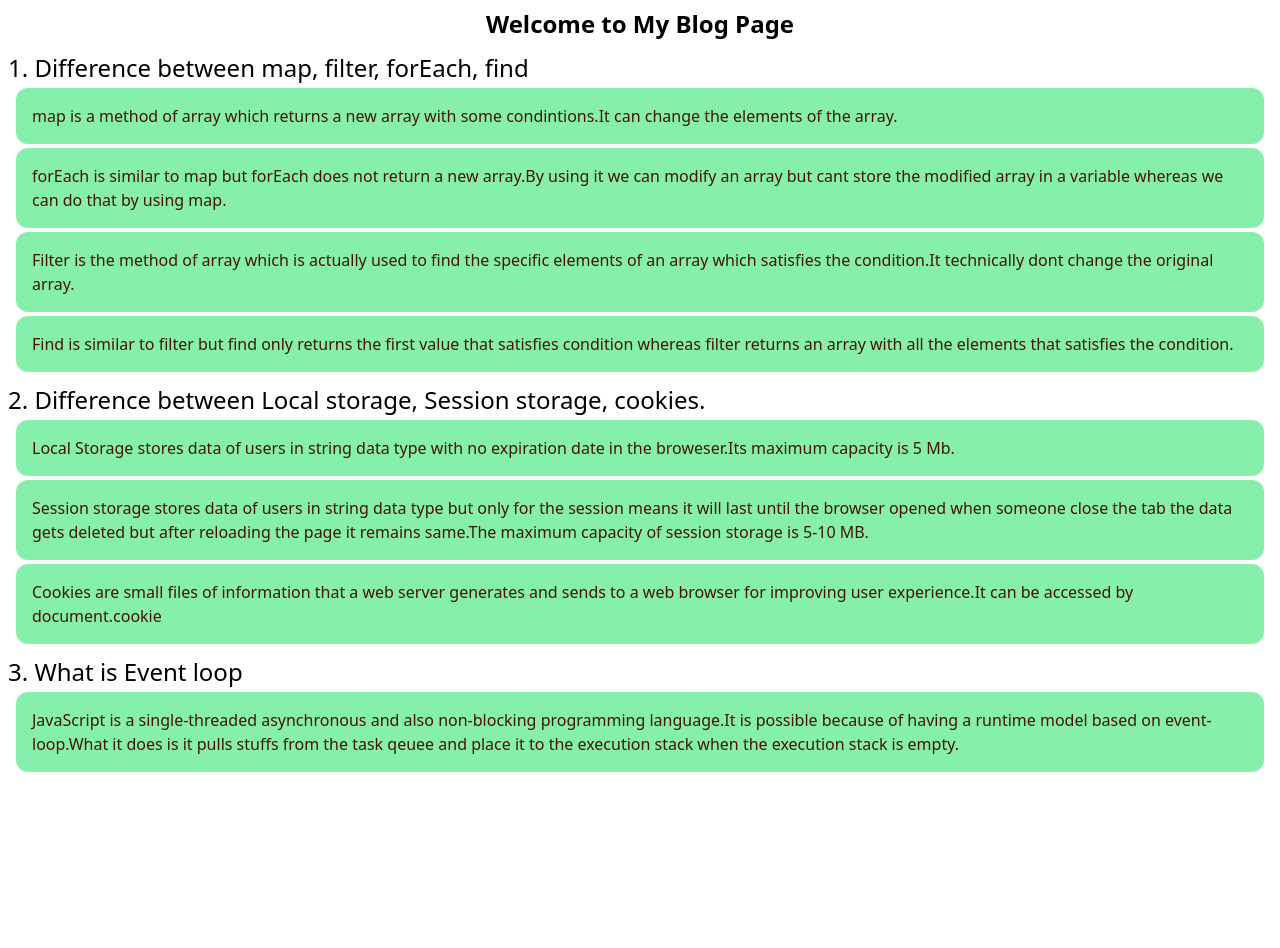
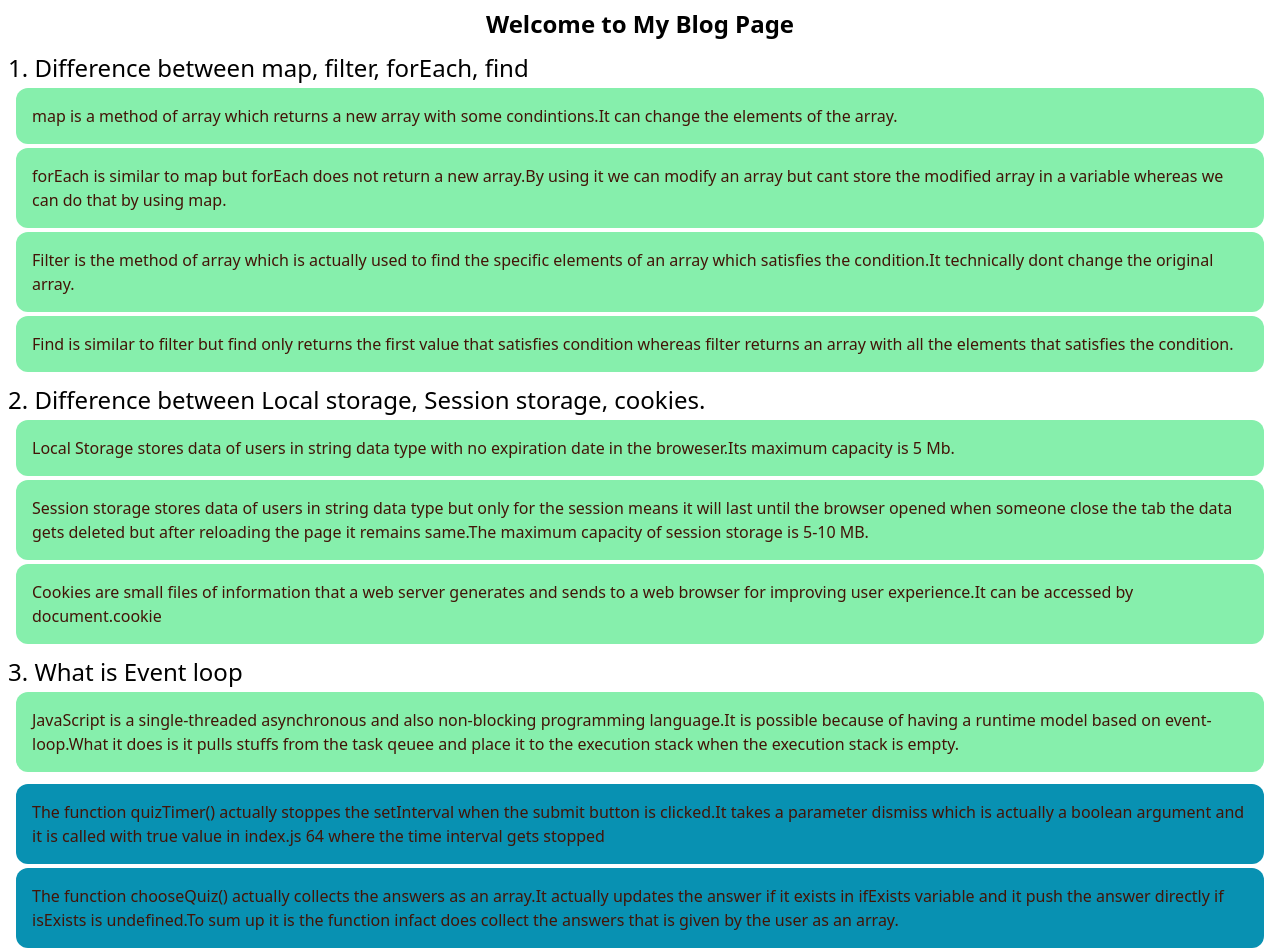
Before and after one commit to shahnewaj12008044/Assignment-7, a plain HTML site: page blog.html in a window 1280 px wide. Before the commit the page ends 800 px from the top, so only its background shows below. Drawn offline with nearby package versions, Linux system fonts and the light colour scheme.

Commit message:
the function quizTimer and chooseQuiz is explained

```diff
--- a/blog.html
+++ b/blog.html
@@ -45,12 +45,16 @@
             Cookies are small files of information that a web server generates and sends to a web browser for improving user experience.It can be accessed by document.cookie
         </p>
     </div>
-    <div class="mt-3 mb-2">
+    <div class="mt-3">
         <h1 class="text-2xl ms-2 font-medium">3. What is Event loop</h1>
         <p class="mt-1 mx-4 bg-green-300 p-4 font-medium rounded-xl	text-orange-950	">
             JavaScript is a single-threaded asynchronous and also non-blocking  programming language.It is possible because of having a runtime model based on event-loop.What it does is it pulls stuffs from the task qeuee and place it to the execution stack when the execution stack is empty.
         </p>
     </div>
+    <div class="mt-3">
+        <p class="mt-1 mx-4 bg-cyan-600 p-4 font-medium rounded-xl	text-orange-950	">The function quizTimer() actually stoppes the setInterval when the submit button is clicked.It takes a parameter dismiss which is actually a boolean argument and it is called with true value in index.js 64 where the time interval gets stopped</p>
+        <p class="mt-1 mx-4 bg-cyan-600 p-4 font-medium rounded-xl	text-orange-950	"> The function chooseQuiz() actually collects the answers as an array.It actually updates the answer if it exists in ifExists variable and it push the answer directly if isExists is undefined.To sum up it is the function infact does collect the answers that is given by the user as an array.</p>
+    </div>
     <!-- js file -->
     <script src="index.js"></script>
 </body>
--- a/noChange.js
+++ b/noChange.js
@@ -48,6 +48,7 @@ const displayQuizOptions = (quiz, i) => {
 // select or choose quiz
 const chooseQuiz = (index, givenAns) => {
   const isExist = answers.find((ans) => ans.id === quizData[index].id);
+  console.log(isExist)
   if (isExist) {
     let serial = 0;
     for (let quiz of answers) {
```
